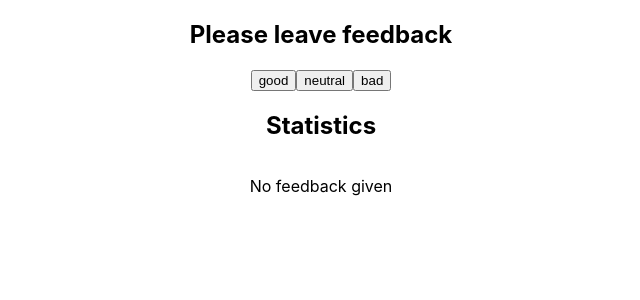
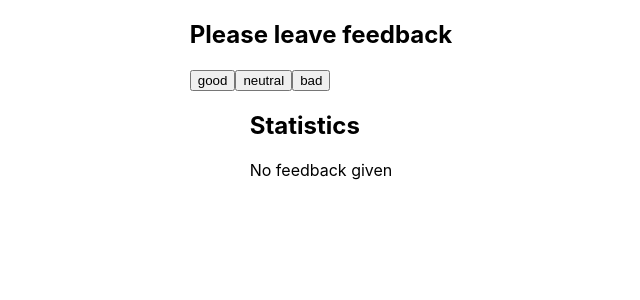
Before and after one commit to Totalinfonet/goit-react-hw-04-feedback, a React (Create React App) app: page / in a window 1280 px wide. Shown: the top 300 px of the page, without its empty margins (319-959 px from the left). Built offline with nearby package versions, Linux system fonts and the light colour scheme.

Commit message:
Added Section Component

```diff
--- a/src/components/App/App.jsx
+++ b/src/components/App/App.jsx
@@ -2,6 +2,7 @@
 import { Container } from './App.styled';
 import { Statistics } from '../Statistics/Statistics';
 import { FeedbackOptions } from '../FeedbackOptions/FeedbackOptions';
+import { Section } from '../Section/Section';
 
 export class App extends Component {
   state = {
@@ -34,12 +35,13 @@
 
     return (
       <Container>
-        <h2>Please leave feedback</h2>
+        <Section title="Please leave feedback">
           <FeedbackOptions
             options={['good', 'neutral', 'bad']}
             onLeaveFeedback={this.handleFeedback}
           />
-        <h2>Statistics</h2>
+        </Section>
+        <Section title="Statistics">
           {totalFeedback === 0 ? (
             <p>No feedback given</p>
           ) : (
@@ -51,6 +53,7 @@
               positivePercentage={positiveFeedbackPercentage}
             />
           )}
+        </Section>
       </Container>
     );
   }
--- /dev/null
+++ b/src/components/Section/Section.jsx
@@ -0,0 +1,8 @@
+export const Section = ({ title, children }) => {
+  return (
+    <section>
+      <h2>{title}</h2>
+      {children}
+    </section>
+  );
+};
```
Lines whose indentation alone changed are shown as unchanged.
